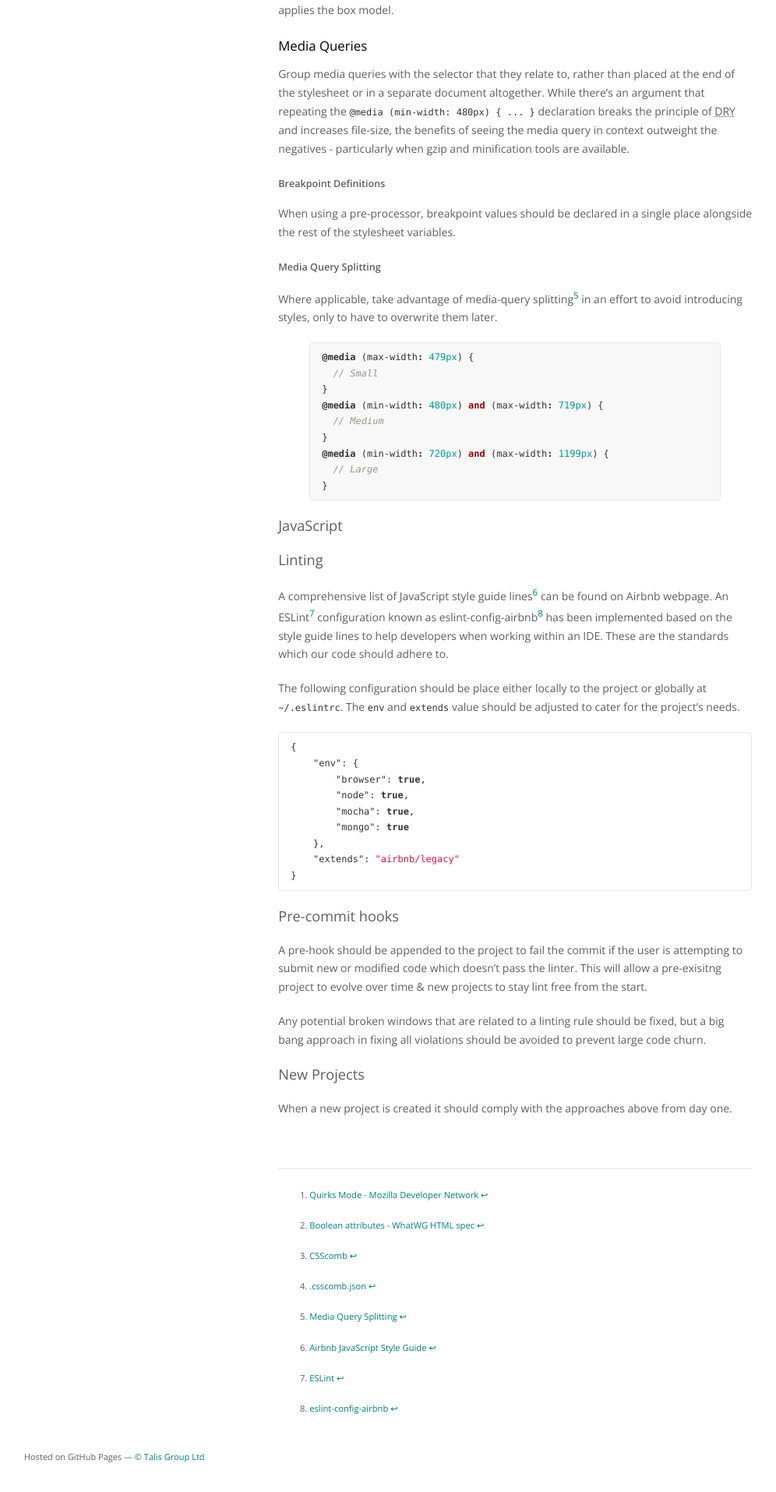
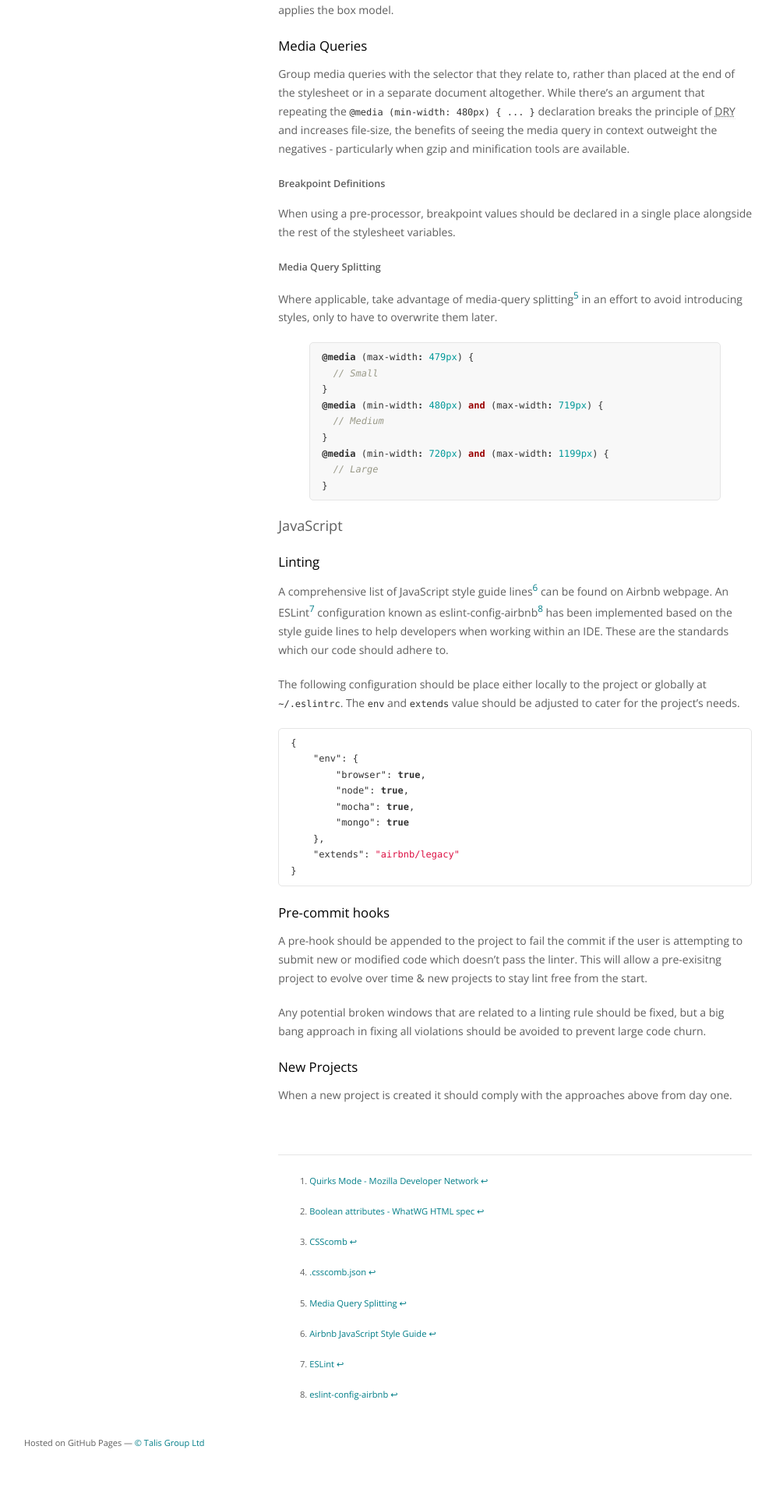
Before and after one commit to ellerbrock/talis.github.io, a Jekyll site: the page built from topics/code-style.md, in a window 1280 px wide. Shown: the part 2781-4695 px from the top of the page at 78% size, without its empty margins (143-1139 px from the left). Built offline with Jekyll 4.4.1, drawn with Linux system fonts in a browser that asks for light colours.

Commit message:
Update header levels (#32)

````diff
--- a/topics/code-style.md
+++ b/topics/code-style.md
@@ -138,7 +138,7 @@ Where applicable, take advantage of media-query splitting[^5] in an effort to av
 
 ### JavaScript
 
-### Linting
+#### Linting
 A comprehensive list of JavaScript style guide lines[^6] can be found on Airbnb webpage.
 An ESLint[^7] configuration known as eslint-config-airbnb[^8] has been implemented based
 on the style guide lines to help developers when working within an IDE. These are the
@@ -158,7 +158,7 @@ project's needs.
     "extends": "airbnb/legacy"
 }
 ```
-### Pre-commit hooks
+#### Pre-commit hooks
 A pre-hook should be appended to the project to fail the commit
 if the user is attempting to submit new or modified code which
 doesn't pass the linter. This will allow a pre-exisitng project
@@ -168,7 +168,7 @@ Any potential broken windows that are related to a linting rule should
 be fixed, but a big bang approach in fixing all violations should be avoided
 to prevent large code churn.
 
-### New Projects
+#### New Projects
 When a new project is created it should comply with the approaches above
 from day one.
 
````
